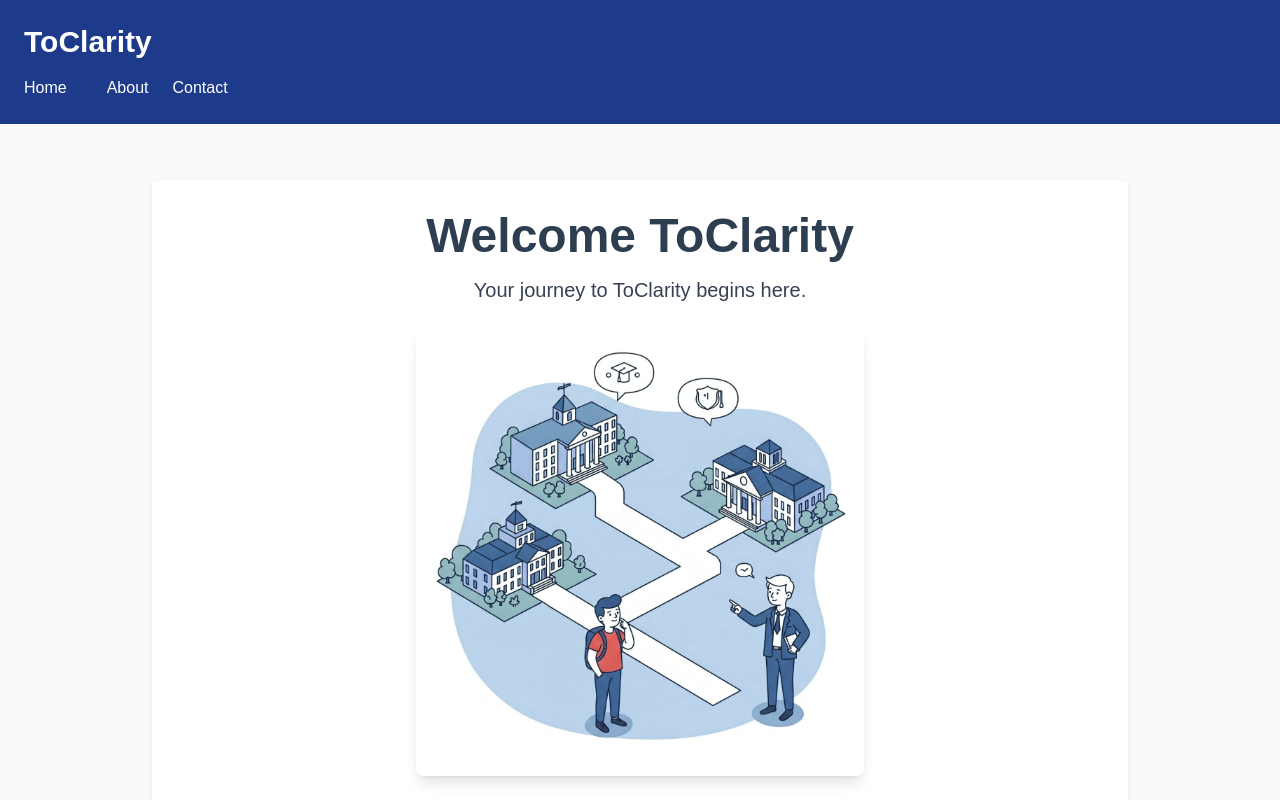
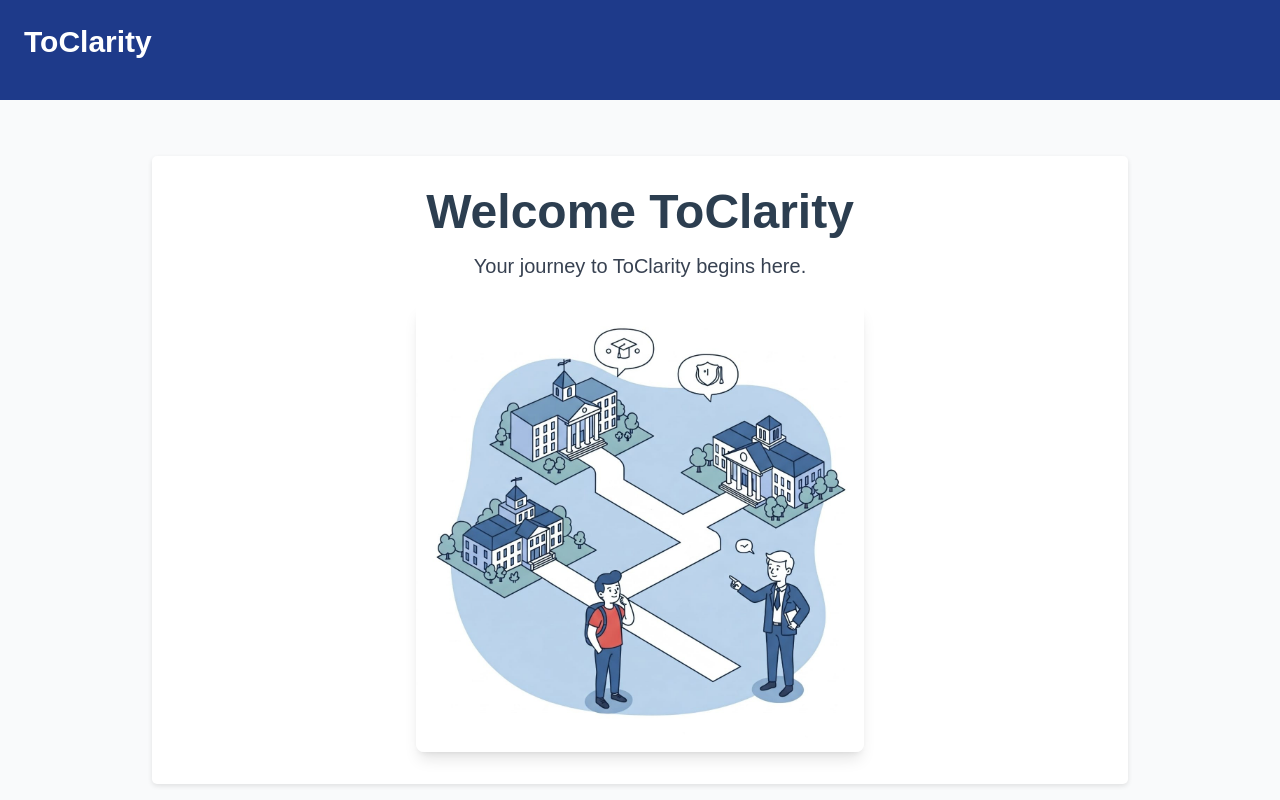
Before and after one commit to MallamTeja/LandingPage, a plain HTML site: page frontend/landing.html in a window 1280 px wide. Shown: the top 800 px of the page. Drawn offline with nearby package versions, Linux system fonts and the light colour scheme.

Commit message:
Remove navigation buttons Home, About, Contact from landing.html

```diff
--- a/frontend/landing.html
+++ b/frontend/landing.html
@@ -18,13 +18,6 @@
 <body class="bg-gray-50 text-gray-800">
     <header class="bg-blue-900 text-white p-6">
         <h1 class="text-3xl font-bold">ToClarity</h1>
-        <nav class="mt-2">
-            <ul class="flex space-x-6">
-                <li><a href="#home" class="hover:underline">Home</a></li>
-                <li><a href="#about" class="hover:underline">About</a></li>
-                <li><a href="#contact" class="hover:underline">Contact</a></li>
-            </ul>
-        </nav>
     </header>
 
     <main class="max-w-5xl mx-auto p-6 space-y-16">
```
